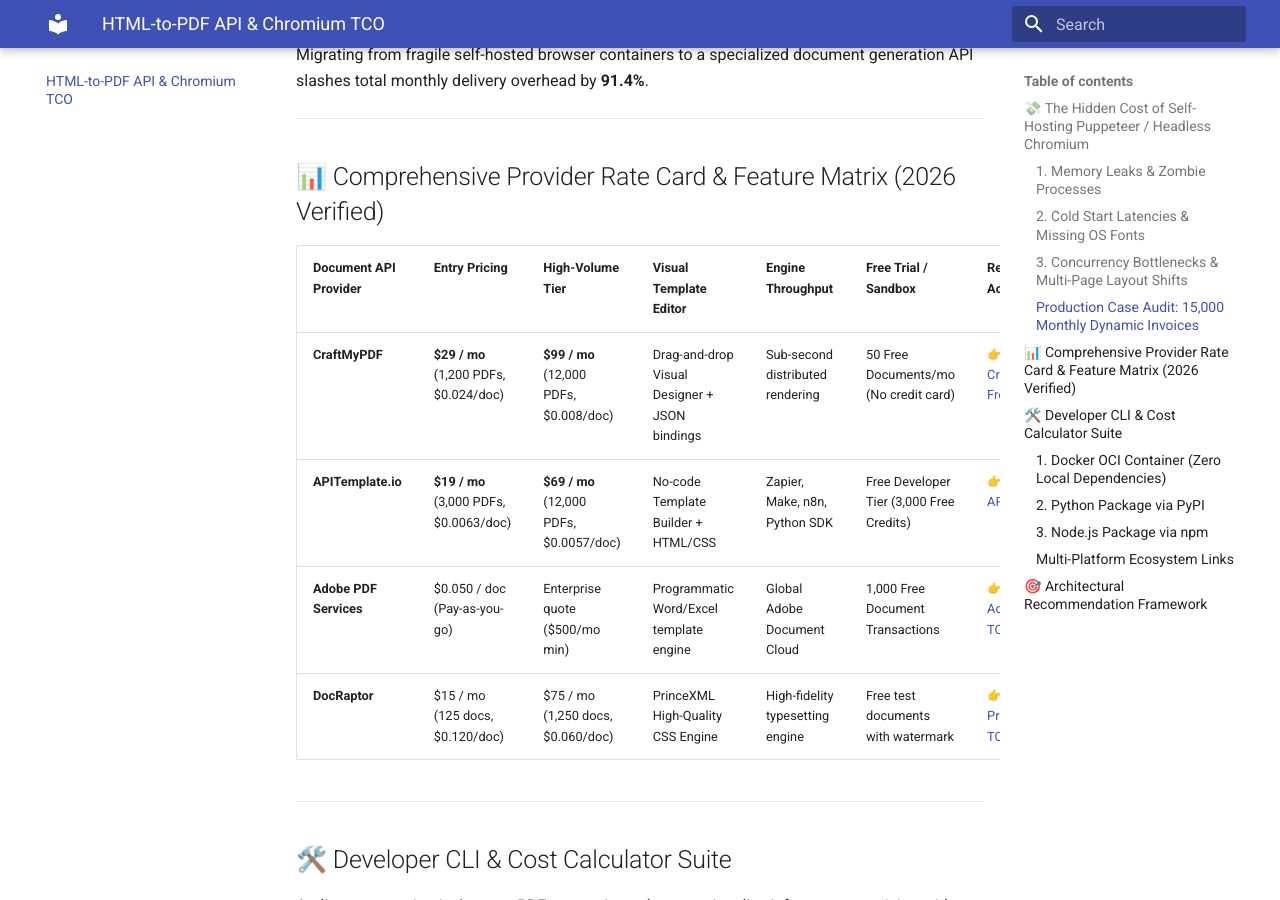
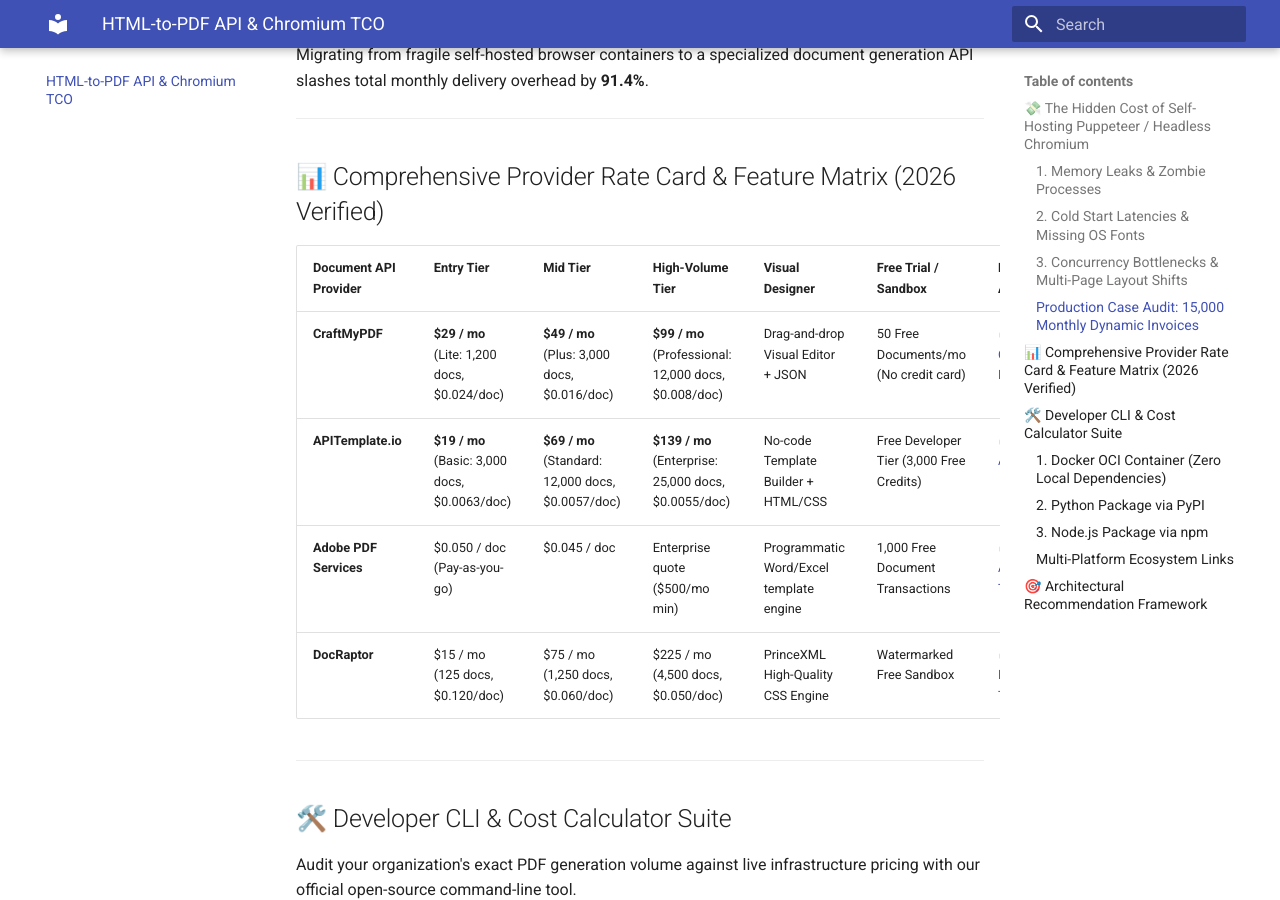
Before and after one commit to 600me/awesome-residential-proxies-benchmark, an MkDocs documentation site: the page built from docs/html-to-pdf-api-and-headless-chromium-tco.md, in a window 1280 px wide and 900 px high, scrolled down 1799 px. Built offline with MkDocs 1.6.1 and Material for MkDocs 9.7.7, drawn with Linux system fonts in a browser that asks for light colours.

Commit message:
fix(docs): add  Plus and  Enterprise pricing tiers to PDF API benchmark

```diff
--- a/docs/html-to-pdf-api-and-headless-chromium-tco.md
+++ b/docs/html-to-pdf-api-and-headless-chromium-tco.md
@@ -37,12 +37,12 @@
 
 ## 📊 Comprehensive Provider Rate Card & Feature Matrix (2026 Verified)
 
-| Document API Provider | Entry Pricing | High-Volume Tier | Visual Template Editor | Engine Throughput | Free Trial / Sandbox | Recommended Action |
+| Document API Provider | Entry Tier | Mid Tier | High-Volume Tier | Visual Designer | Free Trial / Sandbox | Recommended Action |
 | :--- | :--- | :--- | :--- | :--- | :--- | :--- |
-| **CraftMyPDF** | **\$29 / mo** (1,200 PDFs, \$0.024/doc) | **\$99 / mo** (12,000 PDFs, \$0.008/doc) | Drag-and-drop Visual Designer + JSON bindings | Sub-second distributed rendering | 50 Free Documents/mo (No credit card) | [👉 Claim CraftMyPDF Free Sandbox](https://go.272738.xyz/craftmypdf) |
-| **APITemplate.io** | **\$19 / mo** (3,000 PDFs, \$0.0063/doc) | **\$69 / mo** (12,000 PDFs, \$0.0057/doc) | No-code Template Builder + HTML/CSS | Zapier, Make, n8n, Python SDK | Free Developer Tier (3,000 Free Credits) | [👉 Deploy APITemplate.io](https://go.272738.xyz/apitemplate) |
-| **Adobe PDF Services** | \$0.050 / doc (Pay-as-you-go) | Enterprise quote (\$500/mo min) | Programmatic Word/Excel template engine | Global Adobe Document Cloud | 1,000 Free Document Transactions | [👉 Review Adobe API TCO](https://go.272738.xyz/pdf-trial) |
-| **DocRaptor** | \$15 / mo (125 docs, \$0.120/doc) | \$75 / mo (1,250 docs, \$0.060/doc) | PrinceXML High-Quality CSS Engine | High-fidelity typesetting engine | Free test documents with watermark | [👉 Compare PrinceXML TCO](https://go.272738.xyz/pdf-trial) |
+| **CraftMyPDF** | **$29 / mo** (Lite: 1,200 docs, $0.024/doc) | **$49 / mo** (Plus: 3,000 docs, $0.016/doc) | **$99 / mo** (Professional: 12,000 docs, $0.008/doc) | Drag-and-drop Visual Editor + JSON | 50 Free Documents/mo (No credit card) | [👉 Claim CraftMyPDF Free Sandbox](https://go.272738.xyz/craftmypdf) |
+| **APITemplate.io** | **$19 / mo** (Basic: 3,000 docs, $0.0063/doc) | **$69 / mo** (Standard: 12,000 docs, $0.0057/doc) | **$139 / mo** (Enterprise: 25,000 docs, $0.0055/doc) | No-code Template Builder + HTML/CSS | Free Developer Tier (3,000 Free Credits) | [👉 Deploy APITemplate.io](https://go.272738.xyz/apitemplate) |
+| **Adobe PDF Services** | $0.050 / doc (Pay-as-you-go) | $0.045 / doc | Enterprise quote ($500/mo min) | Programmatic Word/Excel template engine | 1,000 Free Document Transactions | [👉 Review Adobe API TCO](https://go.272738.xyz/pdf-trial) |
+| **DocRaptor** | $15 / mo (125 docs, $0.120/doc) | $75 / mo (1,250 docs, $0.060/doc) | $225 / mo (4,500 docs, $0.050/doc) | PrinceXML High-Quality CSS Engine | Watermarked Free Sandbox | [👉 Compare PrinceXML TCO](https://go.272738.xyz/pdf-trial) |
 
 ---
 
```
